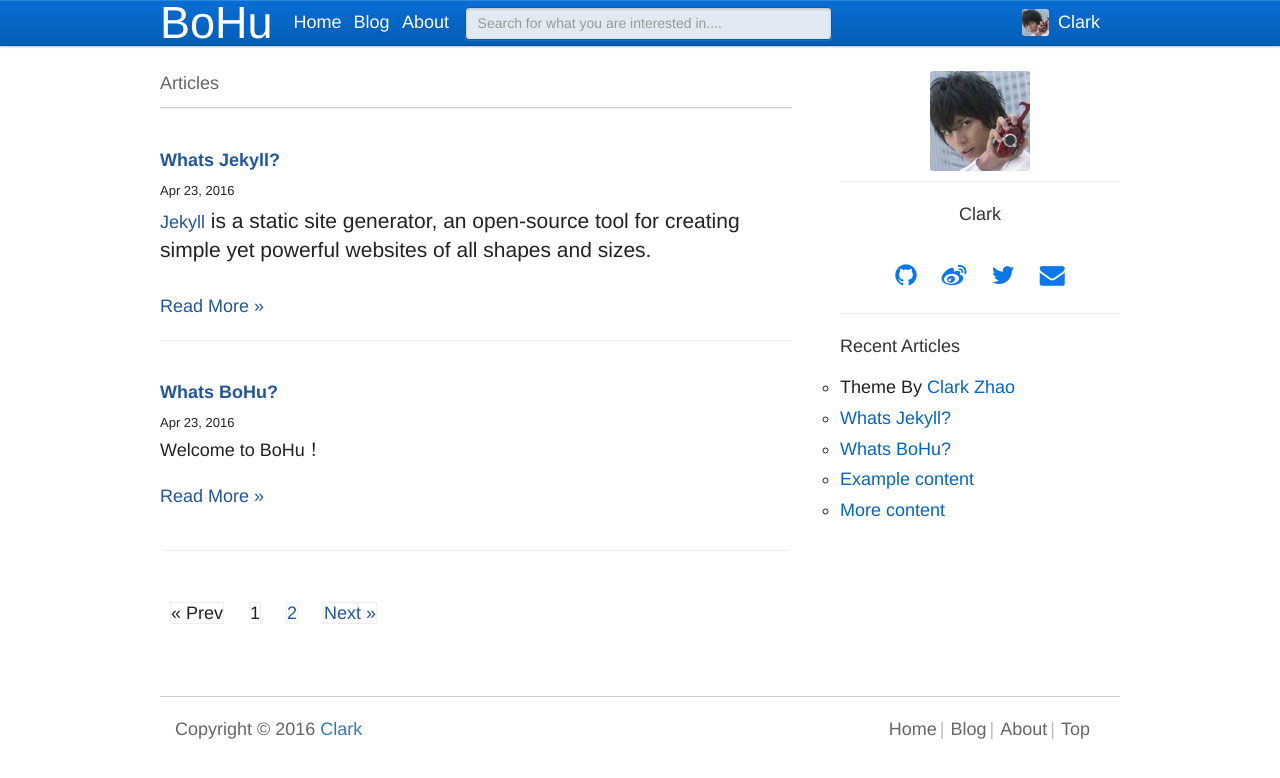
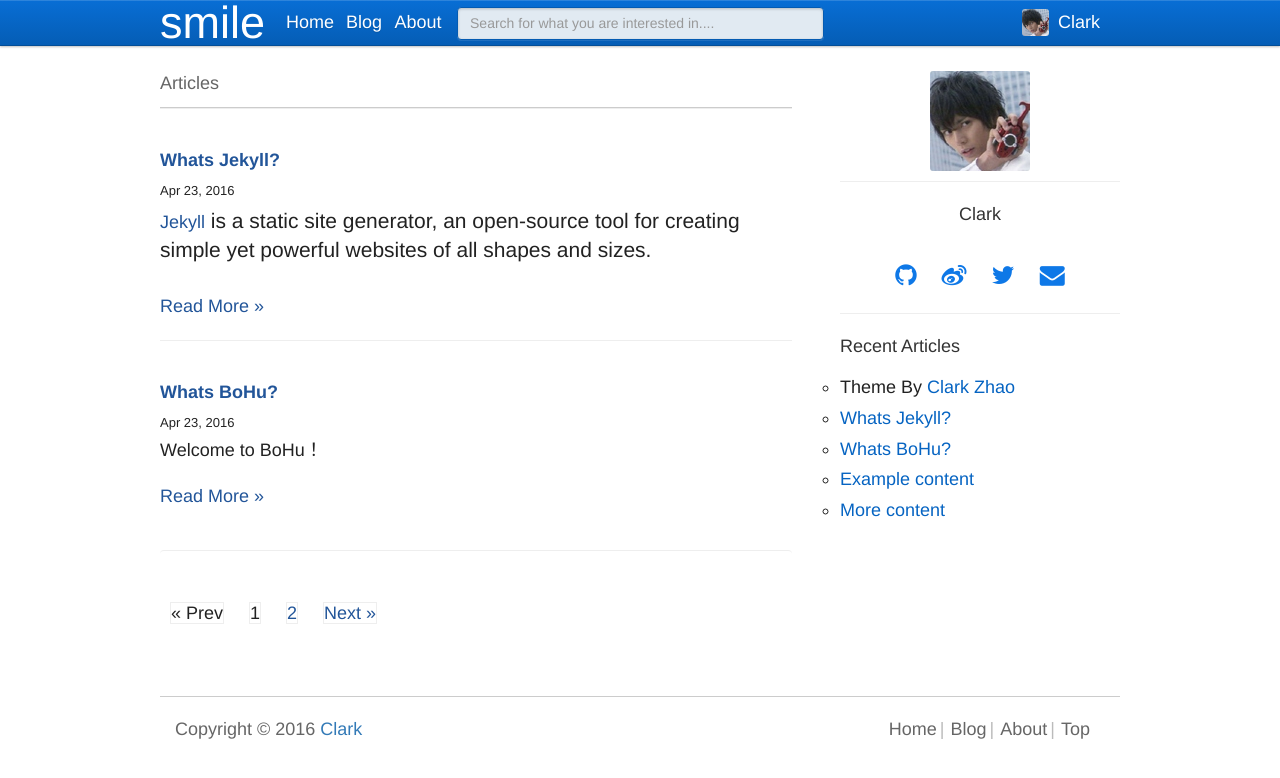
Before and after one commit to yen5568/-, a Jekyll site: the page built from index.html, in a window 1280 px wide. Shown: the top 778 px of the page. Built offline with Jekyll 4.4.1, drawn with Linux system fonts in a browser that asks for light colours; the list of posts is cut into pages by our own code.

Commit message:
Update _config.yml

```diff
--- a/_config.yml
+++ b/_config.yml
@@ -1,5 +1,5 @@
 # Site settings
-title: BoHu
+title: smile
 url: "http://zhaoyuxiang.cn/blog"    # the protocol and hostname of your site, eg. `http://zhaoyuxiang.cn/blog`
 baseurl: "/bohu-jekyll-theme" # the prefix of your site uri, eg. `/bohu-jekyll-theme` or just one slash `/`
 #timezone: Asia/Shanghai
```
